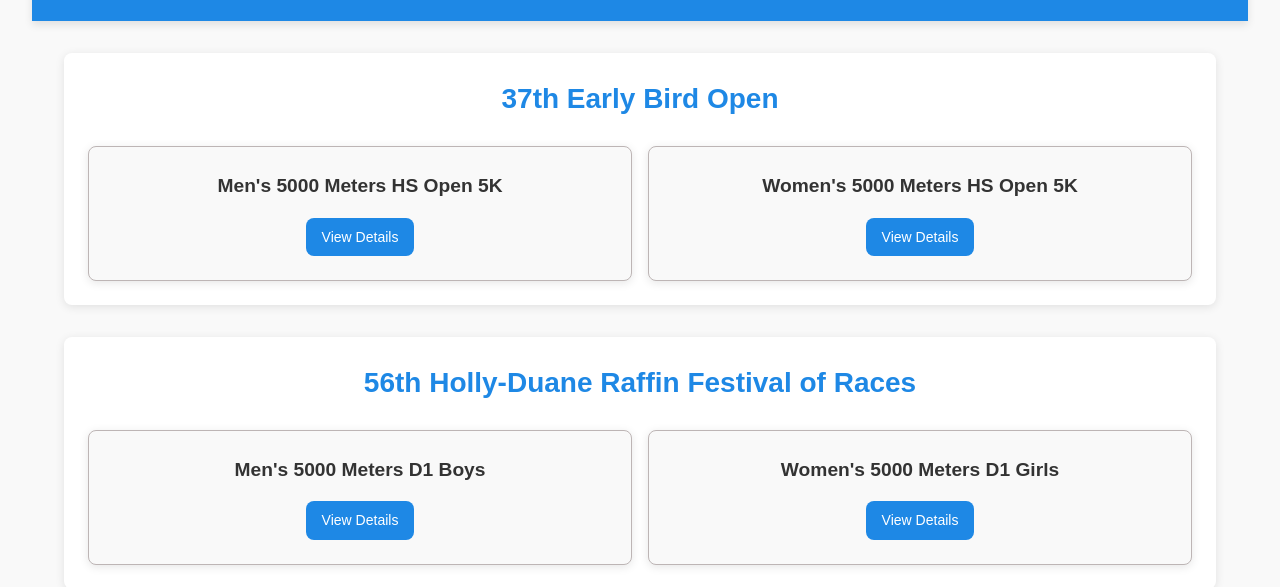
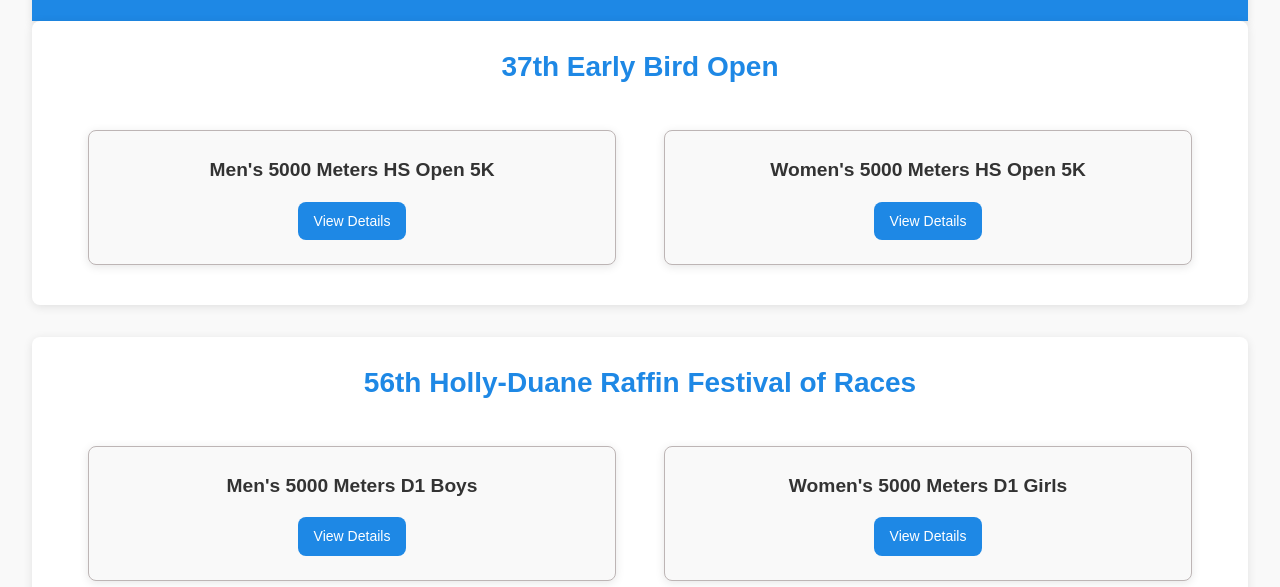
Before and after one commit to jiahongz7658/deliverable4, a plain HTML site: page index.html in a window 1280 px wide. Shown: the part 238-825 px from the top of the page. Drawn offline with Linux system fonts and the light colour scheme; a web font is replaced by a local one.

Commit message:
Update style.css

```diff
--- a/css/style.css
+++ b/css/style.css
@@ -17,6 +17,8 @@
     --table-header-bg: #f4f4f4;
     --row-odd-bg: #f9f9f9;
     --row-even-bg: #ffffff;
+    --nav-item-bg: rgba(0, 0, 0, 0.1);
+    --nav-item-hover-bg: rgba(255, 255, 255, 0.3);
 }
 
 * {
@@ -25,21 +27,20 @@
     box-sizing: border-box;
 }
 
-html {
+html, body {
     font-family: 'Arial', sans-serif;
     background: var(--background-color);
     color: var(--main-text-color);
     scroll-behavior: smooth;
+    width: 100%;
+    overflow-x: hidden;
 }
 
 body {
-    overflow-x: hidden;
     font-size: 14px;
     line-height: 1.6;
     opacity: 0;
     animation: fadeIn 1.5s ease-in-out forwards;
-    width: 100%;
-    padding: 0;
 }
 
 /* Fade in and out animation */
@@ -93,20 +94,21 @@ nav ul li a {
     border-radius: 5px;
     text-decoration: none;
     border-color: #000000;
-    background-color: var(--nav-item-bg, rgba(0, 0, 0, 0.1));
+    background-color: var(--nav-item-bg);
     transition: background-color 0.3s ease, transform 0.2s ease;
     width: 100%;
     text-align: center;
 }
 
 nav ul li a:hover {
-    background-color: var(--nav-item-hover-bg, rgba(255, 255, 255, 0.3));
+    background-color: var(--nav-item-hover-bg);
 }
 
 main {
-    padding: var(--section-padding);
     width: 100%;
     font-size: 1rem; /* Base font size for mobile view */
+    display: flex;
+    flex-direction: column;
 }
 
 section {
@@ -123,7 +125,7 @@ section {
 section h2 {
     font-size: 1.5rem;
     text-align: center;
-    color: var (--header-background);
+    color: var(--header-background);
     margin-bottom: 1.5rem;
 }
 
@@ -141,6 +143,7 @@ table th, table td {
     border: 1px solid var(--border-color);
     padding: 0.5rem;
     text-align: left;
+    font-size: 0.9rem; /* Adjusted for better readability on all screens */
 }
 
 table th {
@@ -247,7 +250,7 @@ div.athlete figcaption {
 }
 
 .homepage main {
-    padding: var(--section-padding);
+    padding: 0; /* Remove extra padding */
 }
 
 .homepage section.event {
@@ -256,6 +259,8 @@ div.athlete figcaption {
     border-radius: var(--border-radius);
     box-shadow: var(--box-shadow);
     margin-bottom: var(--section-margin-bottom);
+    margin-left: 0; /* Ensure it stretches end-to-end */
+    margin-right: 0; /* Ensure it stretches end-to-end */
 }
 
 .homepage section h2 {
@@ -269,7 +274,9 @@ div.athlete figcaption {
     display: flex;
     flex-wrap: wrap;
     gap: 1rem;
-    justify-content: space-between;
+    justify-content: center;
+    width: 100%; /* Ensure it spans full width */
+    padding: 0 1rem; /* Add side padding to contain flex-gap within the viewport */
 }
 
 .homepage .result {
@@ -278,7 +285,8 @@ div.athlete figcaption {
     border-radius: var(--border-radius);
     box-shadow: var(--box-shadow);
     padding: var(--card-padding);
-    flex: 1 1 100%;
+    flex: 1 1 100%; /* Ensure full width */
+    margin-bottom: 1rem; /* Spacing between results */
     text-align: center;
     transition: transform 0.3s, box-shadow 0.3s;
 }
@@ -332,7 +340,8 @@ div.athlete figcaption {
     }
 
     .homepage .result {
-        flex: 1 1 48%;
+        flex: 1 1 calc(50% - 2rem); /* Two results per row on tablets */
+        margin: 1rem; /* Margin for spacing */
     }
 
     .homepage header h1 {
@@ -384,11 +393,12 @@ div.athlete figcaption {
     }
 
     section h2 {
-        font-size: 1.75rem;
+        font-size: 1.8rem;
     }
 
     .homepage .result {
-        flex: 1 1 23%;
+        flex: 1 1 calc(25% - 2rem); /* Four results per row on desktops */
+        margin: 1rem; /* Margin for spacing */
     }
 
     .homepage header h1 {
```
